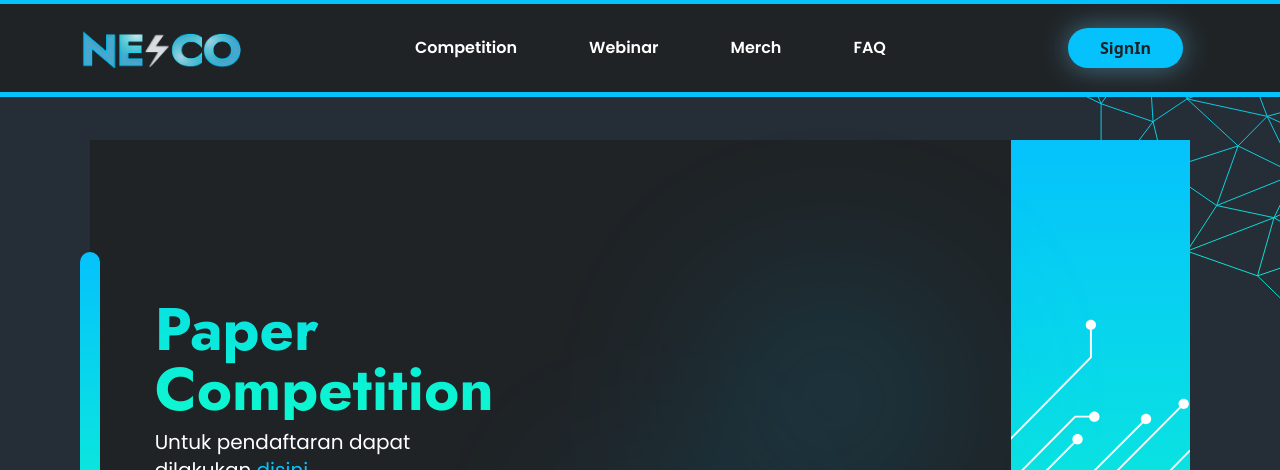
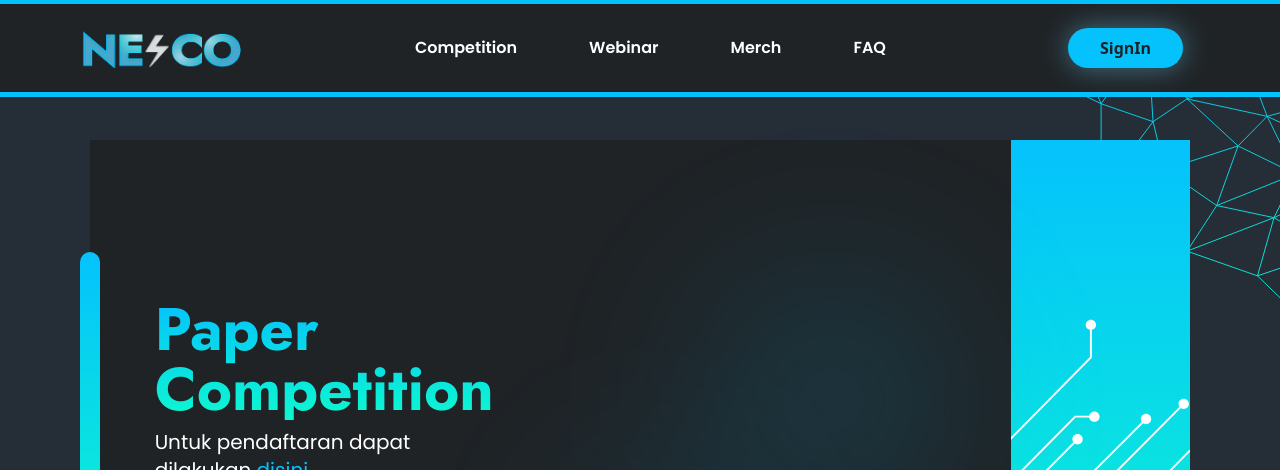
Before and after one commit to Harmerz/nescougm, a Next.js app: page /competition in a window 1280 px wide. Shown: the top 470 px of the page. Built offline with nearby package versions, Linux system fonts and the light colour scheme.

Commit message:
fix : competition hero gradient text color

```diff
--- a/components/pages/competition/HeroCompetition.js
+++ b/components/pages/competition/HeroCompetition.js
@@ -54,8 +54,10 @@ export function HeroCompetition({ competitionTitle }) {
         <div className="w-[86%] h-[70%] mt-[5vh] bg-c-00 flex items-center z-[10]">
           <div className="h-[80%] w-[6px] lg:h-[60%] lg:w-[20px] -ml-[3px] lg:-ml-[10px] bg-gradient-to-b from-c-01 to-c-02 rounded-[24px]" />
           <div className="h-[100%] ml-[5%] flex flex-col">
-            <div className="h-[50%] mb-[2%] flex items-end text-3xl sm:text-4xl md:text-5xl lg:text-6xl font-jost font-bold text-transparent bg-clip-text bg-gradient-to-b from-c-01 to-c-02">
-              {competitionTitle}
+            <div className="h-[50%] mb-[2%] flex items-end text-3xl sm:text-4xl md:text-5xl lg:text-6xl font-jost font-bold">
+              <div className="text-transparent bg-clip-text bg-gradient-to-b from-c-01 to-c-02">
+                {competitionTitle}
+              </div>
             </div>
             <div className="w-[80%] h-[15%] text-xs sm:text-base md:text-lg lg:text-xl font-poppins text-white">
               Untuk pendaftaran dapat dilakukan{' '}
```
